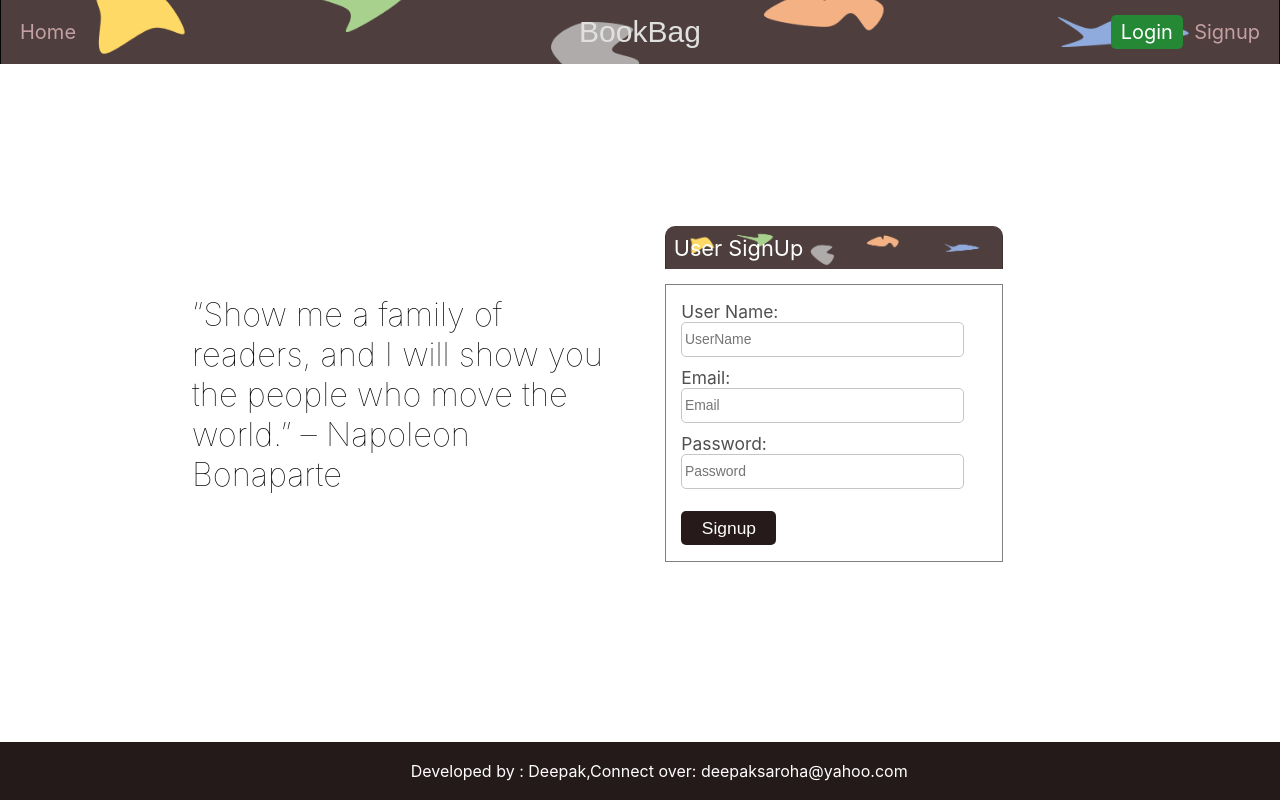
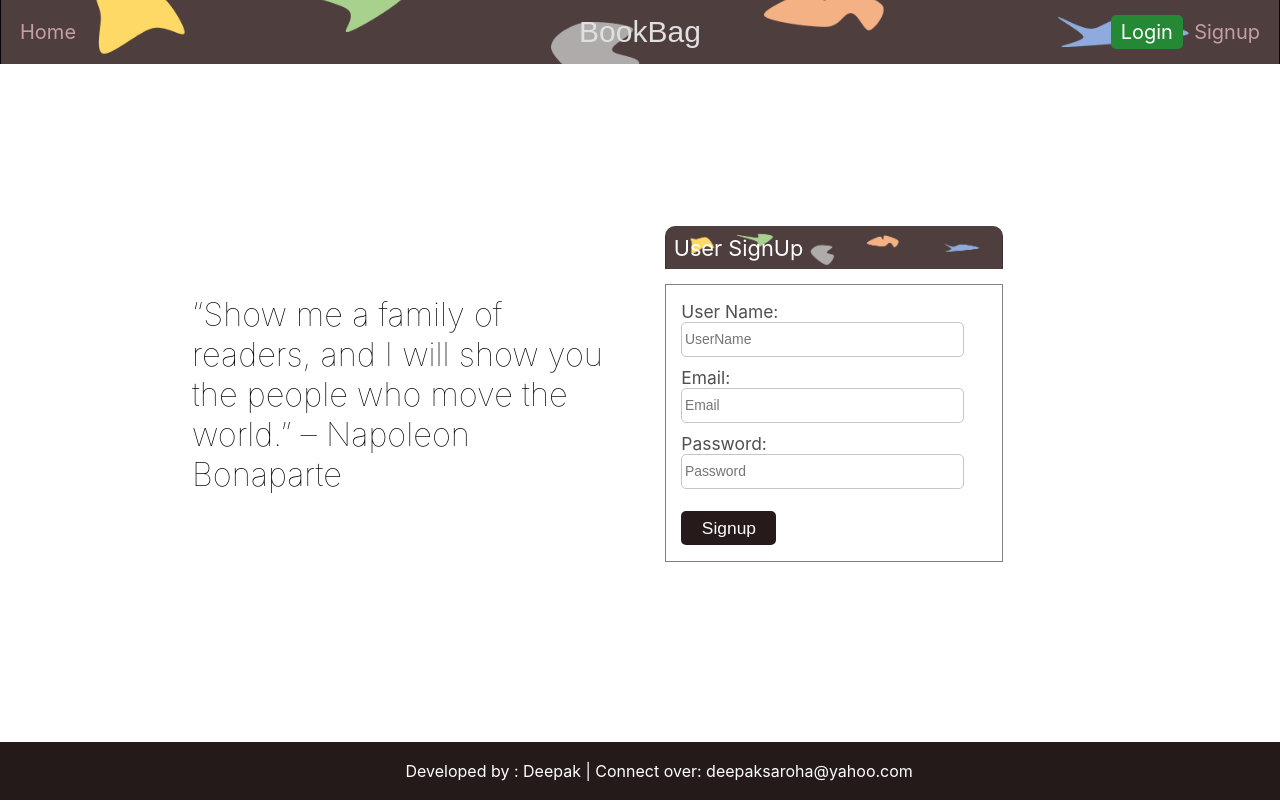
Before and after one commit to deepaksaroha/rating-review, a React (Create React App) app: page /signup in a window 1280 px wide. Built offline with nearby package versions, Linux system fonts and the light colour scheme; no server answers.

Commit message:
fixed spacing in footer

```diff
--- a/src/components/Footer.js
+++ b/src/components/Footer.js
@@ -6,9 +6,7 @@ function Footer(){
         <React.Fragment>
             <div className="footer-box"></div>
             <div className="footer-text">
-                Developed by : Deepak,
-                {/* <span style={{color: 'red'}}>&#10084;</span> */}
-                Connect over: deepaksaroha@yahoo.com
+                Developed by : Deepak | Connect over: deepaksaroha@yahoo.com
             </div>
         </React.Fragment>
     )
```
